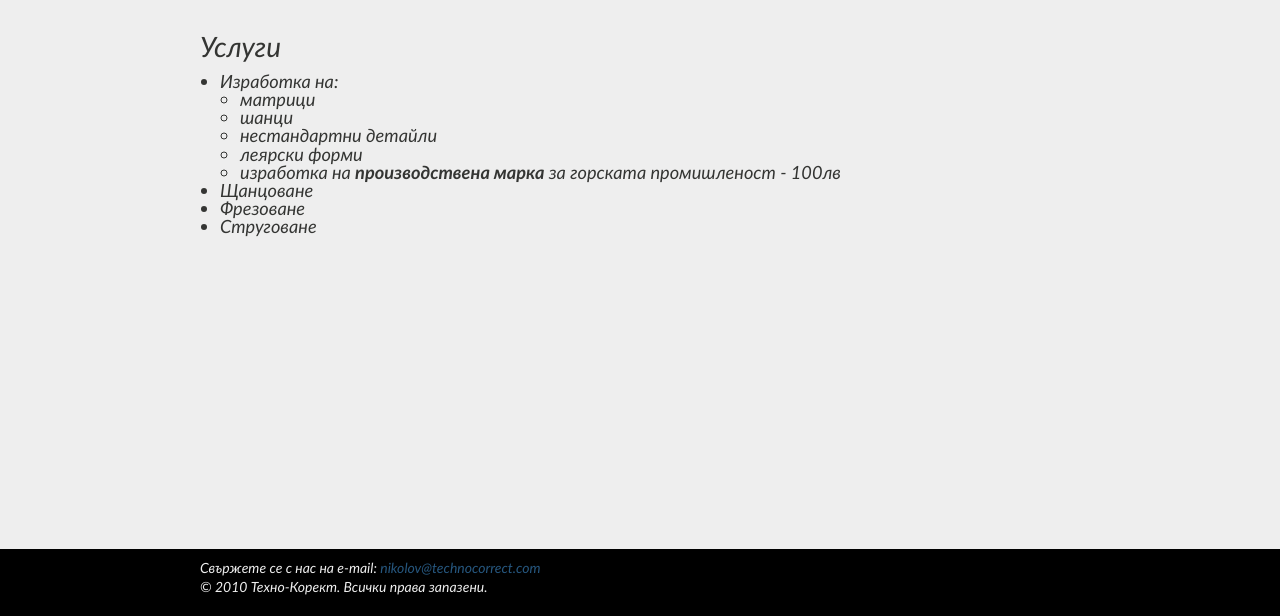
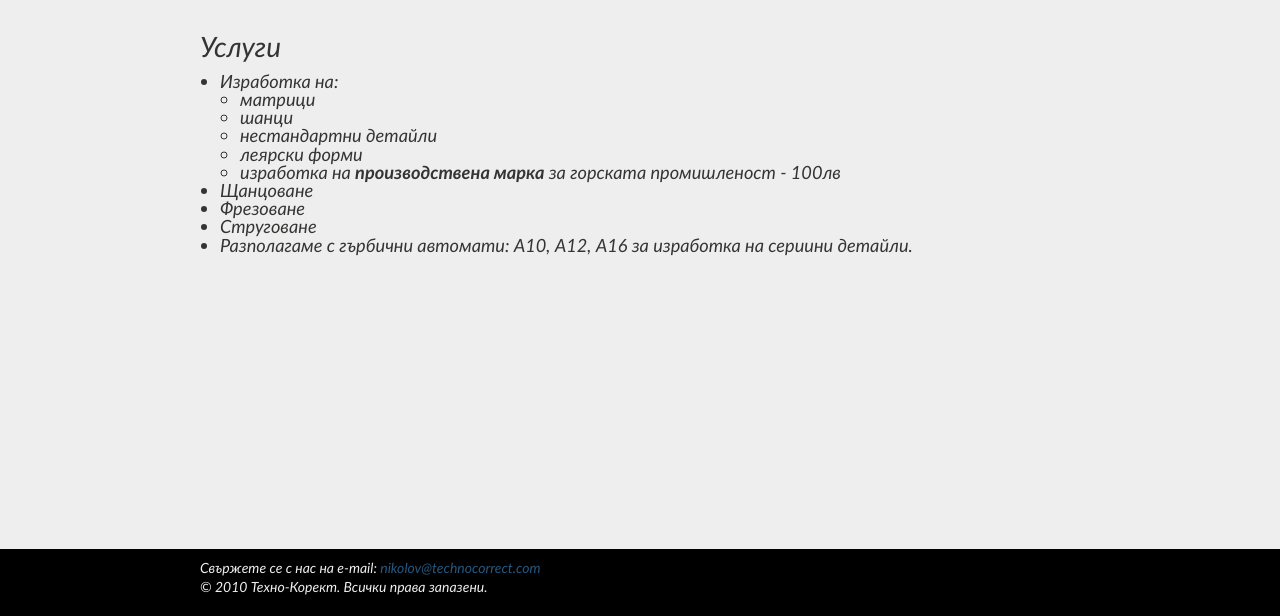
Before and after one commit to technocorrect/technocorrect, a plain HTML site: page services.html in a window 1280 px wide. Shown: the part 247-863 px from the top of the page. Drawn offline with Linux system fonts and the light colour scheme.

Commit message:
Garbichni avtomati

```diff
--- a/services.html
+++ b/services.html
@@ -51,6 +51,7 @@
 					<li>Щанцоване</li>
 					<li>Фрезоване</li>
 					<li>Струговане</li>
+					<li>Разполагаме с гърбични автомати: А10, А12, А16 за изработка на сериини детайли.</li>
 				</ul>
 			</p>
 			<br class="clear" />
```
